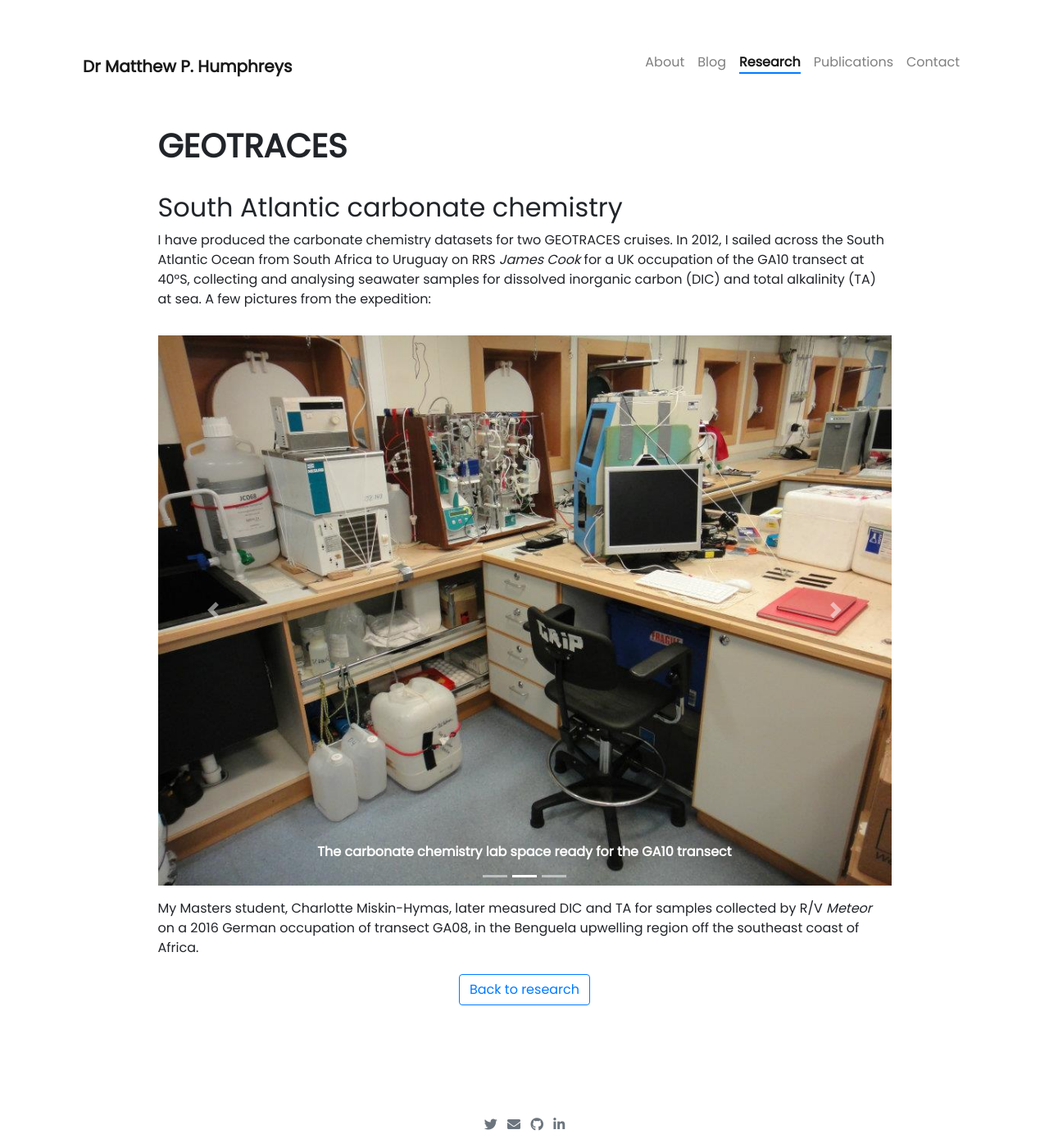
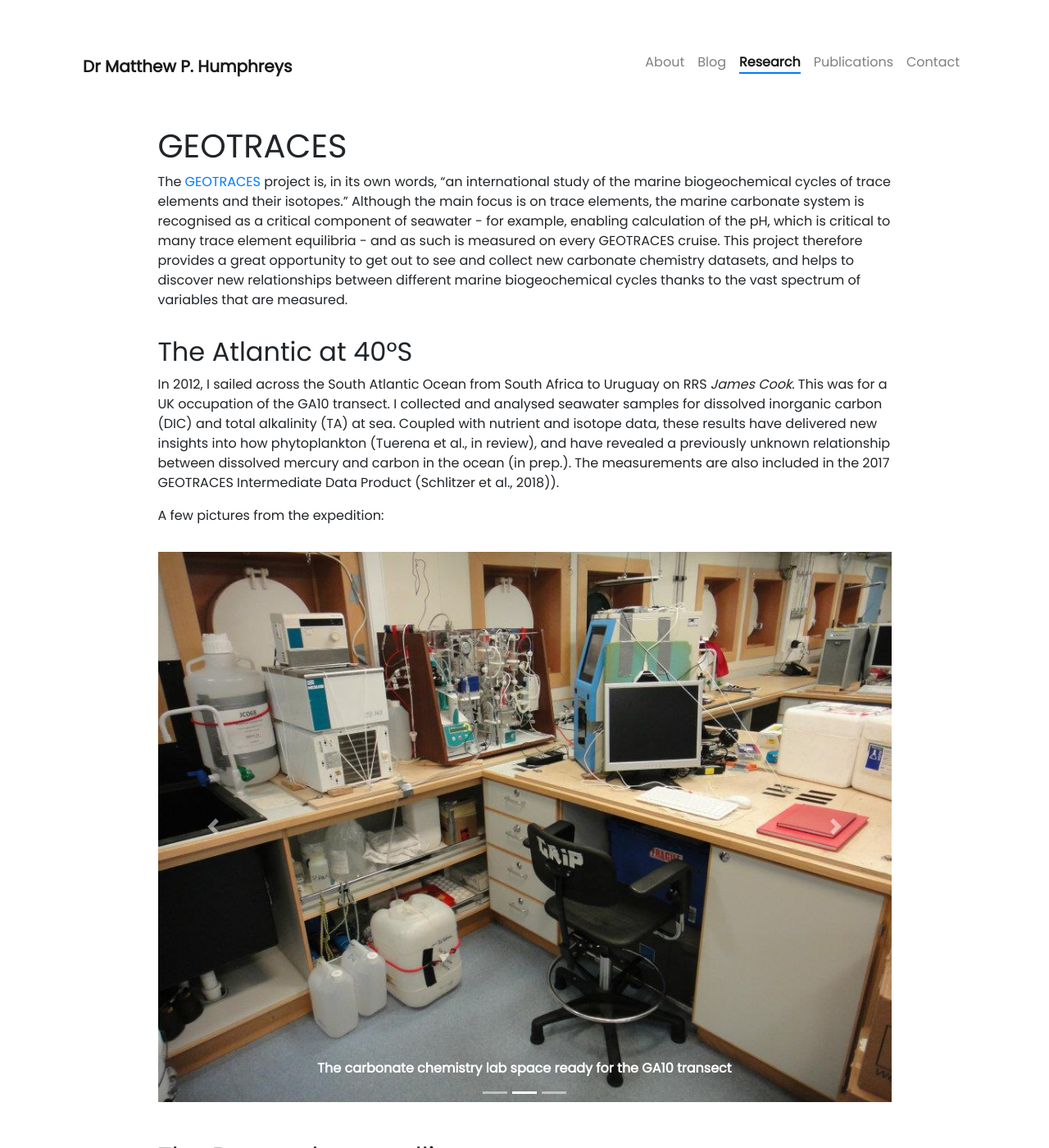
Before and after one commit to mvdh7/mvdh7.github.io, a Jekyll site: the page built from _projects/500-geotraces.md, in a window 1280 px wide and 1400 px high. Shown: the whole window at 82% size. Built offline with Jekyll 4.4.1, drawn with Linux system fonts in a browser that asks for light colours; nearby versions of some CDN libraries; comment, search, counter and statistics services are not loaded; some of the changed text lies outside the part shown.

Commit message:
Add to GEOTRACES page

```diff
--- a/_config.yml
+++ b/_config.yml
@@ -52,3 +52,4 @@ exclude:
 - Gemfile
 - Gemfile.lock
 - _posts/inprep/*
+- _projects/snippets.md
--- a/_projects/500-geotraces.md
+++ b/_projects/500-geotraces.md
@@ -6,11 +6,15 @@ description: An international programme of research cruises aiming to improve ou
 permalink: /research/geotraces/
 ---
 
-# **GEOTRACES**
+# GEOTRACES
 
-## South Atlantic carbonate chemistry
+The [GEOTRACES](http://www.geotraces.org) project is, in its own words, "an international study of the marine biogeochemical cycles of trace elements and their isotopes." Although the main focus is on trace elements, the marine carbonate system is recognised as a critical component of seawater - for example, enabling calculation of the pH, which is critical to many trace element equilibria - and as such is measured on every GEOTRACES cruise. This project therefore provides a great opportunity to get out to see and collect new carbonate chemistry datasets, and helps to discover new relationships between different marine biogeochemical cycles thanks to the vast spectrum of variables that are measured.
 
-I have produced the carbonate chemistry datasets for two GEOTRACES cruises. In 2012, I sailed across the South Atlantic Ocean from South Africa to Uruguay on RRS *James Cook* for a UK occupation of the GA10 transect at 40°S, collecting and analysing seawater samples for dissolved inorganic carbon (DIC) and total alkalinity (TA) at sea. A few pictures from the expedition:
+## The Atlantic at 40°S
+
+In 2012, I sailed across the South Atlantic Ocean from South Africa to Uruguay on RRS *James Cook*. This was for a UK occupation of the GA10 transect. I collected and analysed seawater samples for dissolved inorganic carbon (DIC) and total alkalinity (TA) at sea. Coupled with nutrient and isotope data, these results have delivered new insights into how phytoplankton (Tuerena et al., in review), and have revealed a previously unknown relationship between dissolved mercury and carbon in the ocean (in prep.). The measurements are also included in the 2017 GEOTRACES Intermediate Data Product (Schlitzer et al., 2018)).
+
+A few pictures from the expedition:
 
 <div id="carouselExampleIndicators" class="carousel slide" data-ride="carousel">
   <ol class="carousel-indicators">
@@ -48,7 +52,13 @@ I have produced the carbonate chemistry datasets for two GEOTRACES cruises. In 2
   </a>
 </div>
 
-My Masters student, Charlotte Miskin-Hymas, later measured DIC and TA for samples collected by R/V *Meteor* on a 2016 German occupation of transect GA08, in the Benguela upwelling region off the southeast coast of Africa.
+## The Benguela upwelling zone
+
+A few years later, University of Southampton Masters student Charlotte Miskin-Hymas measured DIC and TA for samples collected by R/V *Meteor* on a 2016 German occupation of transect GA08, in the Benguela upwelling region off the southeast coast of Africa. These results will be included in the next GEOTRACES Intermediate Data Product.
+
+## Upcoming Indian and Pacific Ocean cruises
+
+Following my [move to NIOZ](../../blog/moving-to-nioz), I'll also oversee analysis of the carbonate chemistry dataset from a series of forthcoming German GEOTRACES cruises in the Indian and Pacific Oceans. The first cruise, in July-August 2020, will cross the Indian Ocean at about the latitude of Madagascar, providing a rare opportunity to assess the marine carbonate system in a region that has become something of a blind spot in global monitoring in recent decades.
 
 <p class="text-center">
 {% include button.html link="/research" text="Back to research" %}
```
Also changed, not shown: _projects/snippets.md (added, +3 -0 lines).
